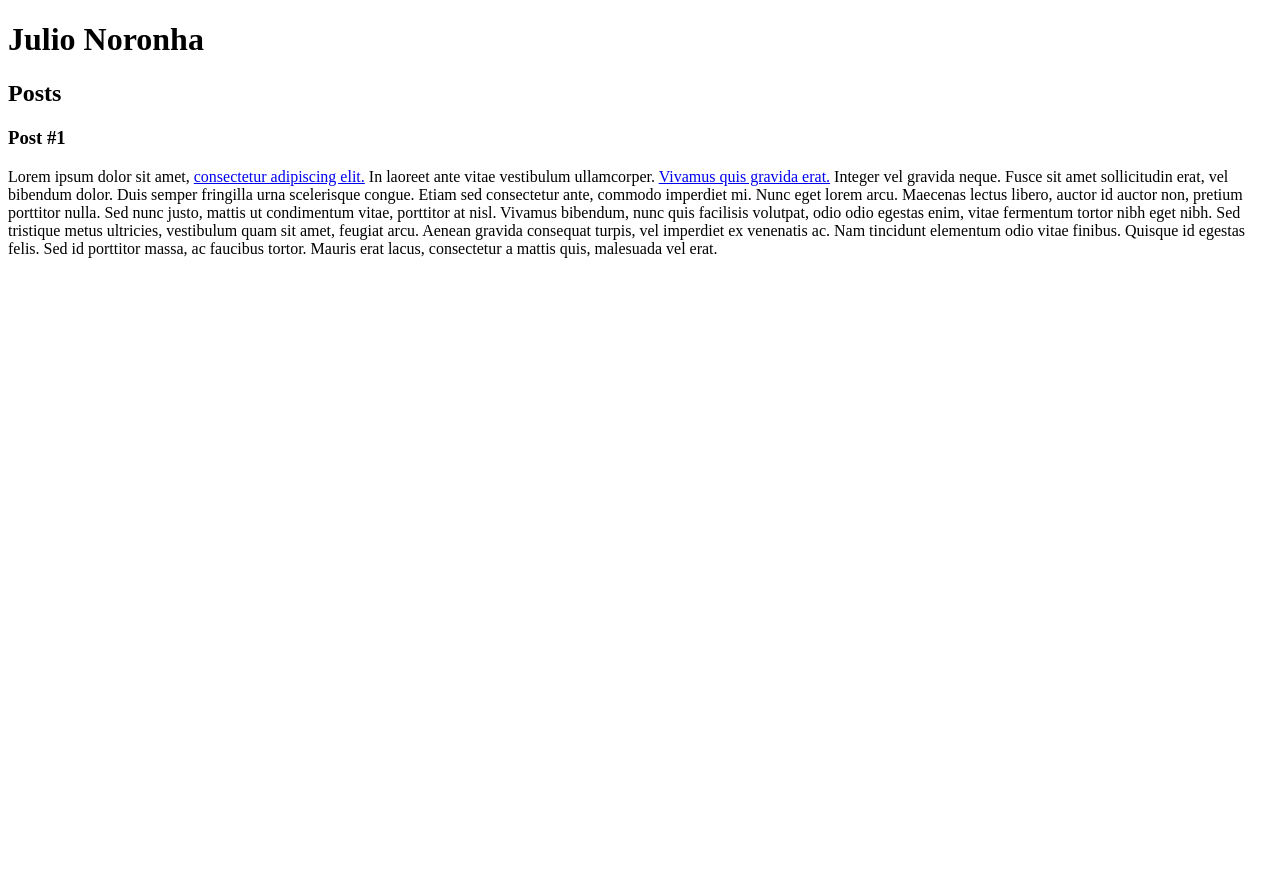
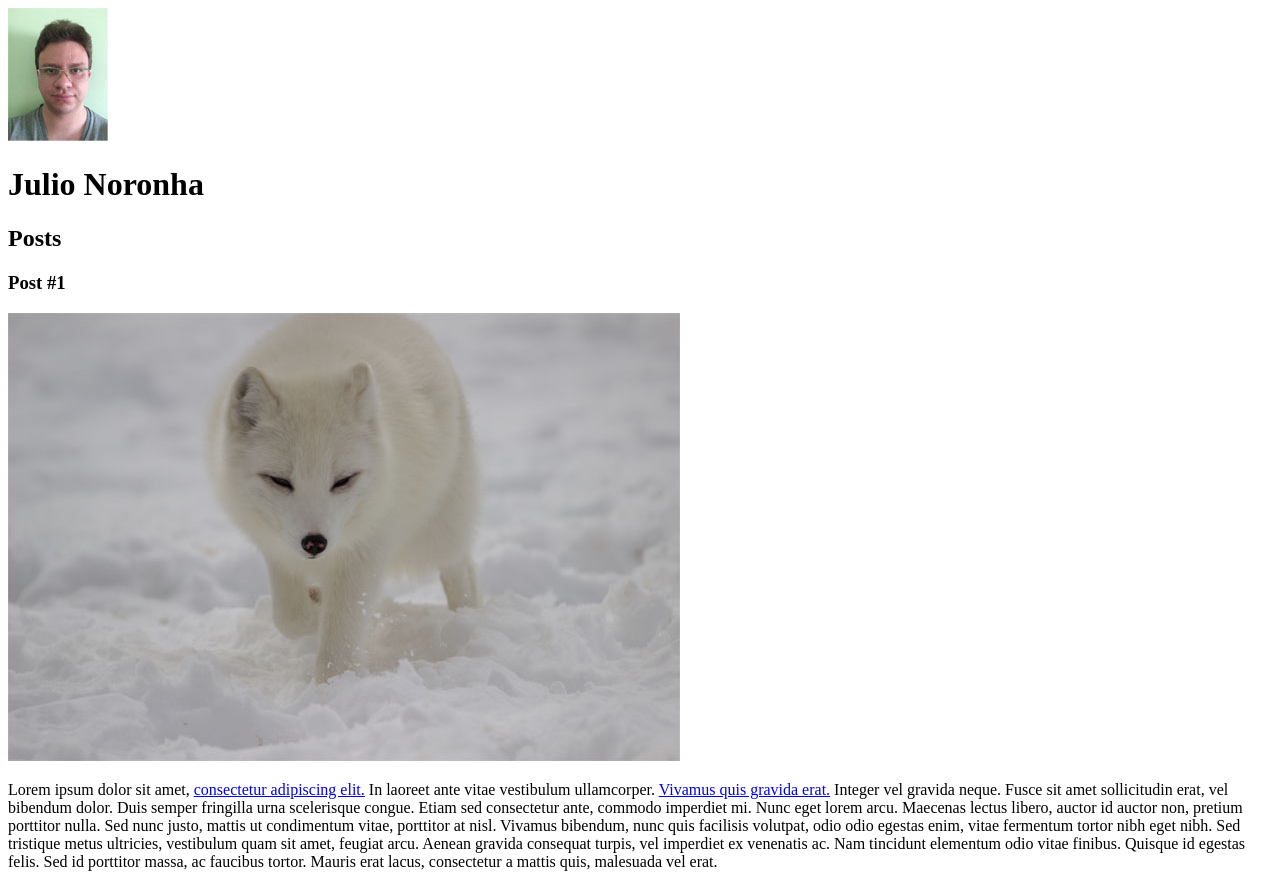
Before and after one commit to julionoronha/dio-desafio-primeiro-repositorio-github, a plain HTML site: page TQI Fullstack Developer/Modulo II - HTML_CSS3/Criacao de websites com HTML5 e CSS3/Site pessoal/index.html in a window 1280 px wide. Before the commit the page ends 800 px from the top, so only its background shows below. Drawn offline with Linux system fonts and the light colour scheme.

Commit message:
Modificacoes ate a aula de insersao de imagens

```diff
--- a/TQI Fullstack Developer/Modulo II - HTML_CSS3/Criacao de websites com HTML5 e CSS3/Site pessoal/index.html
+++ b/TQI Fullstack Developer/Modulo II - HTML_CSS3/Criacao de websites com HTML5 e CSS3/Site pessoal/index.html
@@ -10,6 +10,7 @@
     <body>
 
         <header>
+            <img src="image1.jpeg" alt="Foto do rosto">
             <h1>Julio Noronha</h1>
         </header>
 
@@ -23,6 +24,7 @@
 
                 <header>
                     <h3>Post #1</h3>
+                    <img src="postagem-1.jpg" alt="Postagem">
                 </header>
 
                 <p>
```
Also changed, not shown: TQI Fullstack Developer/Modulo II - HTML_CSS3/Criacao de websites com HTML5 e CSS3/Site pessoal/image0.jpg (added), TQI Fullstack Developer/Modulo II - HTML_CSS3/Criacao de websites com HTML5 e CSS3/Site pessoal/image1.jpeg (added), TQI Fullstack Developer/Modulo II - HTML_CSS3/Criacao de websites com HTML5 e CSS3/Site pessoal/postagem-1.jpg (added).
